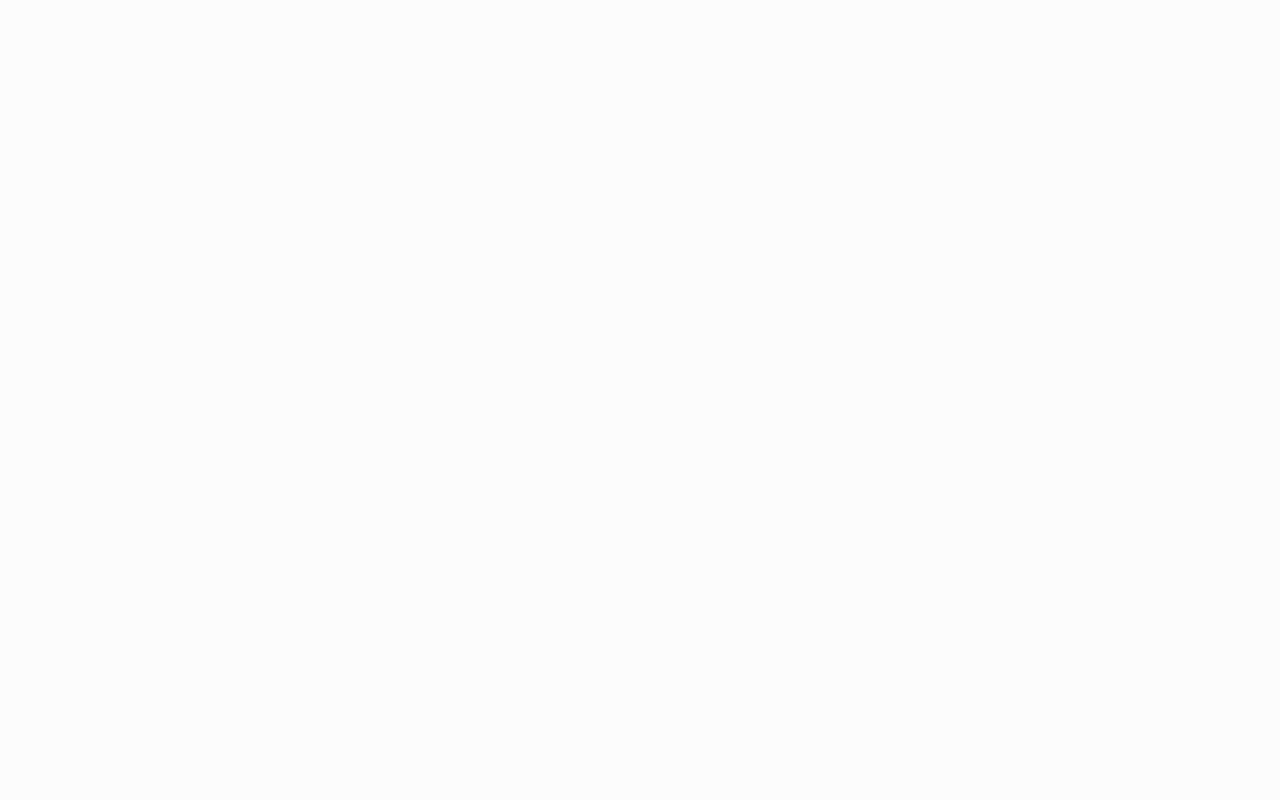
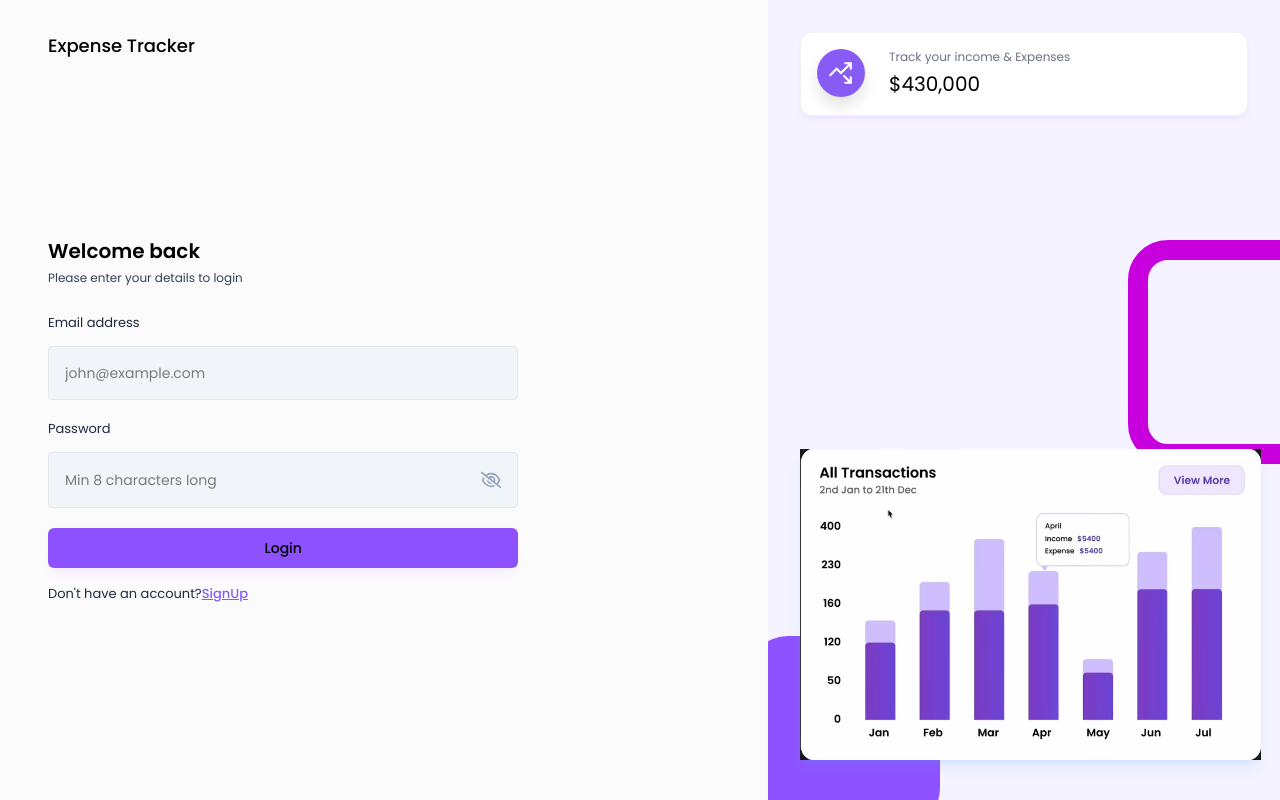
Before and after one commit to Jaysurya909/expense_tracker_mern, a React (Vite) app in the folder frontend/expense-tracker/: page /login in a window 1280 px wide. Built offline with nearby package versions, Linux system fonts and the light colour scheme.

Commit message:
built the login page

```diff
--- /dev/null
+++ b/frontend/expense-tracker/src/components/Inputs/Input.jsx
@@ -0,0 +1,47 @@
+import React, { useState } from 'react'
+import {FaRegEye,FaRegEyeSlash} from "react-icons/fa6"
+
+const Input = ({value,onChange,placeholder,label,type}) => {
+
+    const [showPassword,setShowPassword] = useState(false)
+
+    const toggleShowPassword = () => {
+        setShowPassword(!setShowPassword);
+    }
+
+  return (
+    <div>
+        <label className='text-[13px] text-slate-800'>{label}</label>
+
+        <div className='input-box'>
+            <input
+                type={type=='password' ? showPassword ? 'text':'password':type}
+                placeholder={placeholder}
+                className='w-full bg-transparent outline-none'
+                value={value}
+                onChange={(e)=>onChange(e)}
+            />
+
+            {type==='password' && (
+                <>
+                {showPassword ? (
+                <FaRegEye
+                    size={22}
+                    className='text-primary cursor-pointer'
+                    onClick={()=>toggleShowPassword()}
+                /> ) : (
+                    <FaRegEyeSlash
+                        size={22}
+                        className='text-slate-400 cursor-pointer'
+                        onClick={()=>toggleShowPassword()}
+                    />
+                )}
+            </>
+        )}
+        </div>
+
+    </div>
+  )
+}
+
+export default Input
--- /dev/null
+++ b/frontend/expense-tracker/src/components/layouts/AuthLayout.jsx
@@ -0,0 +1,50 @@
+import React from 'react'
+import CARD_2 from "../../assets/images/card2.png"
+import {LuTrendingUpDown} from "react-icons/lu"
+
+const AuthLayout = ({children}) => {
+  return (
+    <div className='flex'>
+        <div className='w-screen h-screen md:w-[60vw] px-12 pt-8 pb-12'>
+            <h2 className='text-lg font-medium text-black'>Expense Tracker</h2>
+            {children}
+        </div>
+
+        <div className='hidden md:block w-[40vw] h-screen bg-violet-50 bg-auth-bg-img bg-cover bg-no-repeat bg-center overflow-hidden p-8 relative'>
+            <div className='w-48 rounded-[40px] bg-purple-600 absolute -top-7 -left-5' />
+            <div className='w-48 h-56 rounded-[40px] border-[20px] border-fuchsia-600 absolute top-[30%] -right-10' />
+            <div className='w-48 h-48 rounded-[40px] bg-violet-500 absolute -bottom-7 -left-5' />
+
+            <div className='grid grid-cols-1 z-20'>
+                <StatsInfoCard
+                    icon={<LuTrendingUpDown/>}
+                    label="Track your income & Expenses"
+                    value="430,000"
+                    color="bg-primary"
+                />
+            </div>
+
+            <img
+                src={CARD_2}
+                className='w-64 lg:w-[90%] absolute bottom-10 shadow-lg shadow-blue-400/15'
+            />
+
+        </div>
+
+    </div>
+  )
+}
+
+export default AuthLayout
+
+const StatsInfoCard = ({icon,label,value,color}) => {
+    return <div className='flex gap-6 bg-white p-4 rounded-xl shadow-md shadow-purple-400/10 border border-gray-200/50 z-10'>
+        <div className={`w-12 h-12 flex items-center justify-center text-[26px] text-white ${color} rounded-full drop-shadow-xl`}>
+            {icon}
+        </div>
+        <div>
+        <h6 className='text-xs text-gray-500 mb-1'>{label}</h6>
+        <span className='text-[20px]'>${value}</span>
+        </div>
+        </div>
+}
--- a/frontend/expense-tracker/src/index.css
+++ b/frontend/expense-tracker/src/index.css
@@ -17,3 +17,11 @@
         overflow-x: hidden;
     }
 }
+
+.input-box{
+    @apply w-full flex justify-between gap-3 text-sm text-black bg-slate-100 rounded px-4 py-4 mb-4 mt-3 border border-slate-200 outline-none;
+}
+
+.btn-primary{
+    @apply w-full text-sm font-medium bg-violet-500 shadow-lg shadow-purple-600/5 p-[10px] rounded-md my-1 hover:bg-purple-600/15 hover:text-purple-600;
+}
--- a/frontend/expense-tracker/src/pages/Auth/Login.jsx
+++ b/frontend/expense-tracker/src/pages/Auth/Login.jsx
@@ -1,10 +1,77 @@
-import React from 'react'
+import React, { useState } from 'react'
+import AuthLayout from '../../components/layouts/AuthLayout'
+import {Link, useNavigate} from "react-router-dom"
+import Input from './../../components/Inputs/Input';
+import { validateEmail } from '../../utils/helper';
+
 
 const Login = () => {
+
+  const [email,setEmail] = useState("")
+  const [password,setPassword] = useState("")
+  const [error,setError] = useState(null)
+
+  const navigate = useNavigate();
+
+  //Handle loginform submit
+  const handleLogin = async (e) => {
+    e.preventDefault();
+
+    if(!validateEmail(email)){
+      setError("please enter a valid email address.");
+      return;
+    }
+
+    if(!password){
+      setError("Please enter the password");
+      return;
+    }
+
+    setError("");
+
+    //Login api call
+  }
+
   return (
-    <div>
+    <AuthLayout>
+      <div className='lg:w-[70%] h-3/4 md:h-full flex flex-col justify-center'>
+        <h3 className='text-xl font-semibold text-black'>Welcome back</h3>
+        <p className='text-xs text-slate-700 mt-[5px] mb-6'>
+          Please enter your details to login
+        </p>
 
-    </div>
+        <form onSubmit={handleLogin}>
+          <Input
+            value={email}
+            onChange={({target})=> setEmail(target.value)}
+            label="Email address"
+            placeholder="john@example.com"
+            type="text"
+          />
+          <Input
+            value={password}
+            onChange={({target})=> setPassword(target.value)}
+            label="Password"
+            placeholder="Min 8 characters long"
+            type="password"
+          />
+
+          {error && <p className='text-red-500 text-xs pb-2.5'>{error}</p>}
+          <button type='submit' className='btn-primary'>
+            Login
+          </button>
+
+          <p className='text-[13px] text-slate-800 mt-3'>
+            Don't have an account?{""}
+            <Link className='font-medium text-primary underline' to='/signup'>
+              SignUp
+            </Link>
+          </p>
+
+        </form>
+
+      </div>
+    </AuthLayout>
   )
 }
 
--- a/frontend/expense-tracker/src/utils/helper.js
+++ b/frontend/expense-tracker/src/utils/helper.js
@@ -0,0 +1,4 @@
+export const validateEmail = (email) => {
+    const regex = /^[^\s@]+@[^\s@]+\.[^\s@]+$/;
+    return regex.test(email);
+};
```
Also changed, not shown: frontend/expense-tracker/src/assets/images/card2.png (added).
